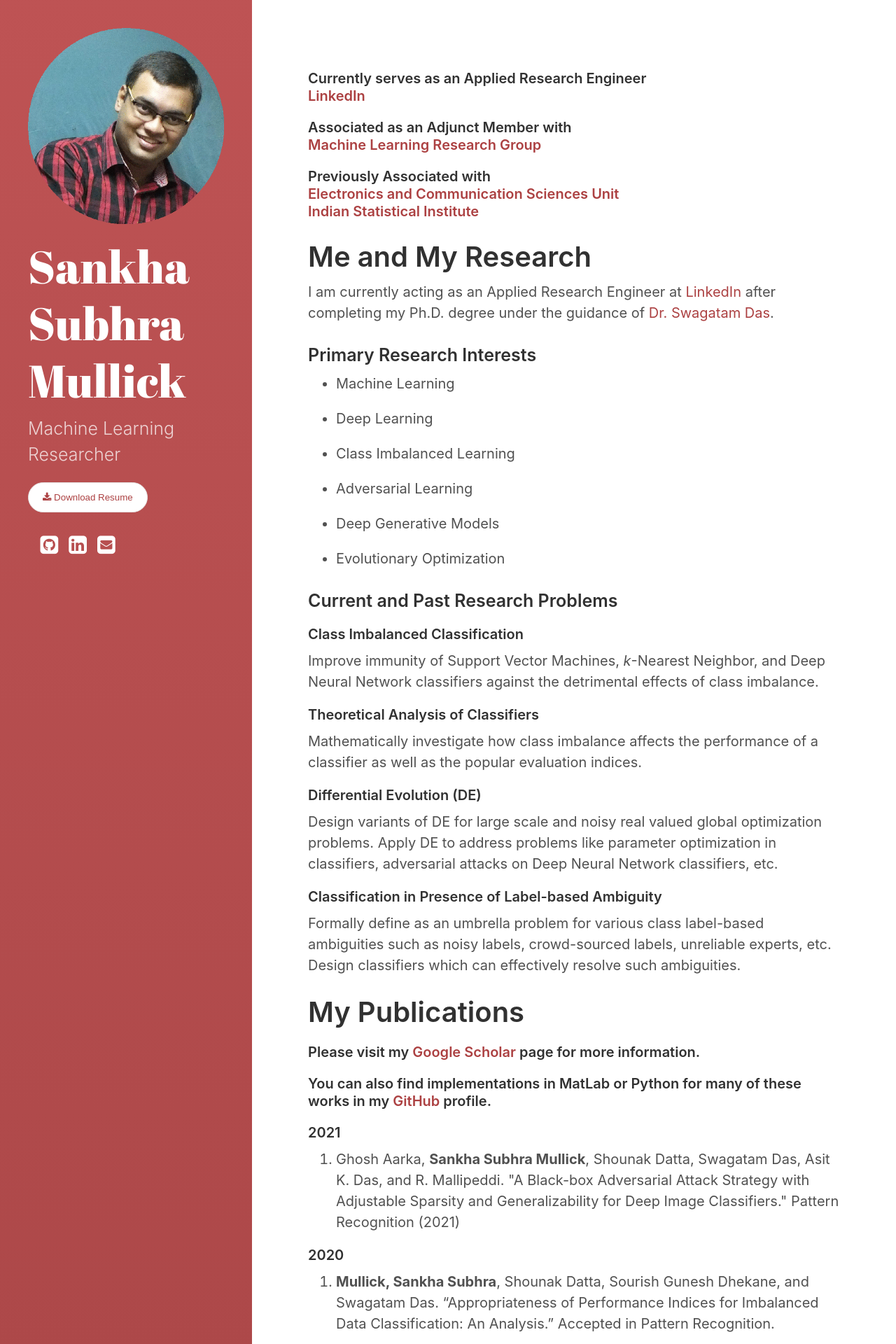
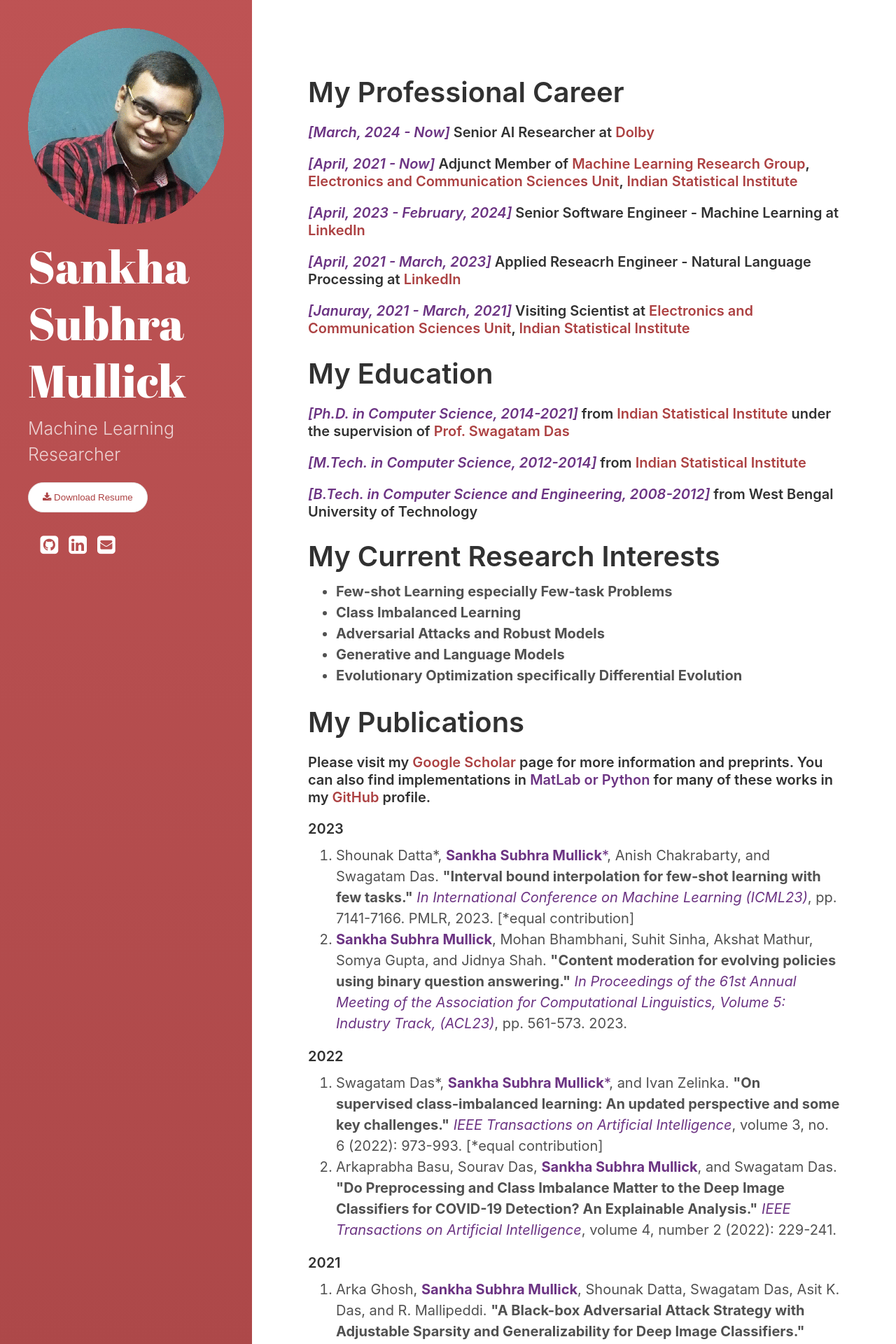
Before and after one commit to SankhaSubhra/SankhaSubhra.github.io, a Jekyll site: the page built from index.html, in a window 1280 px wide. Shown: the top 1920 px of the page at 70% size. Built offline with Jekyll 4.4.1, drawn with Linux system fonts in a browser that asks for light colours; the list of posts is cut into pages by our own code; a style sheet for code colours, icons or effects is not loaded; some of the changed text lies outside the part shown.

Commit message:
site and dependency updates

```diff
--- a/Gemfile
+++ b/Gemfile
@@ -1,3 +1,5 @@
 source 'https://rubygems.org'
 gem 'github-pages', group: :jekyll_plugins
-gem "kramdown", ">= 2.3.1"
+gem "jekyll"
+gem "kramdown"
+gem "webrick"
--- a/index.html
+++ b/index.html
@@ -2,138 +2,106 @@
 layout: index
 title: Home
 ---
-<h4> Currently serves as an Applied Research Engineer <br>
+
+<h1>My Professional Career</h1>
+
+<h4> <font color="#6C3483"><i>[March, 2024 - Now]</i></font> Senior AI Researcher at
+    <a href="https://www.linkedin.com">Dolby</a>
+</h4>
+<h4> <font color="#6C3483"><i>[April, 2021 - Now]</i></font> Adjunct Member of
+    <a href="https://mlrgisi.github.io/">Machine Learning Research Group</a>,
+    <a href="https://www.isical.ac.in/~ecsu/?q=node/24">Electronics and Communication Sciences Unit</a>,
+    <a href="https://www.isical.ac.in/">Indian Statistical Institute</a>
+</h4>
+<h4> <font color="#6C3483"><i>[April, 2023 - February, 2024]</i></font> Senior Software Engineer - Machine Learning at
     <a href="https://www.linkedin.com">LinkedIn</a>
 </h4>
-<h4> Associated as an Adjunct Member with <br>
-    <a href="https://mlrgisi.github.io/">Machine Learning Research Group</a>
+<h4> <font color="#6C3483"><i>[April, 2021 - March, 2023]</i></font> Applied Reseacrh Engineer - Natural Language Processing at
+    <a href="https://www.linkedin.com">LinkedIn</a>
 </h4>
-<h4> Previously Associated with <br>
-    <a href="https://www.isical.ac.in/~ecsu/?q=node/24">Electronics and Communication Sciences Unit</a><br>
-    <a href="https://www.isical.ac.in/">Indian Statistical Institute</a><br>
+<h4> <font color="#6C3483"><i>[Januray, 2021 - March, 2021]</i></font> Visiting Scientist at
+    <a href="https://www.isical.ac.in/~ecsu/?q=node/24">Electronics and Communication Sciences Unit</a>,
+    <a href="https://www.isical.ac.in/">Indian Statistical Institute</a>
 </h4>
 
-<h1>Me and My Research</h1>
+<h1>My Education</h1>
+<h4> <font color="#6C3483"><i>[Ph.D. in Computer Science, 2014-2021]</i></font> from <a href="https://www.isical.ac.in/">Indian Statistical Institute</a> under the supervision of <a href="https://www.isical.ac.in/~swagatam.das/">Prof. Swagatam Das</a>
+</h4>
+<h4> <font color="#6C3483"><i>[M.Tech. in Computer Science, 2012-2014]</i></font> from <a href="https://www.isical.ac.in/">Indian Statistical Institute</a>
+</h4>
+<h4> <font color="#6C3483"><i>[B.Tech. in Computer Science and Engineering, 2008-2012]</i></font> from West Bengal University of Technology
+</h4>
 
-I am currently acting as an Applied Research Engineer at <a href="https://www.linkedin.com">LinkedIn</a> after completing my Ph.D. degree under the guidance of
-<a href="https://www.isical.ac.in/~swagatam.das/">Dr. Swagatam Das</a>. <br>
+<h1>My Current Research Interests</h1>
 
-<h3>Primary Research Interests</h3>
 <ul>
-    <li> Machine Learning </li>
+    <li> <b>Few-shot Learning especially Few-task Problems</b></li>
+    <li> <b>Class Imbalanced Learning</b> </li>
+    <li> <b>Adversarial Attacks and Robust Models</b> </li>
+    <li> <b>Generative and Language Models</b> </li>
+    <li> <b>Evolutionary Optimization specifically Differential Evolution</b> </li>
 </ul>
-<ul>
-    <li> Deep Learning </li>
-</ul>
-<ul>
-    <li> Class Imbalanced Learning </li>
-</ul>
-<ul>
-    <li> Adversarial Learning </li>
-</ul>
-<ul>
-    <li> Deep Generative Models </li>
-</ul>
-<ul>
-    <li> Evolutionary Optimization </li>
-</ul>
-<!--My research interests include classification in presence of class-imbalance, deep learning, handling label-based ambiguities during
-classification, theoretical performance analysis of learning algorithms, investigating the applicability of
-classification performance indices under the effect of data anomalies, evolutionary optimization techniques such as
-differential evolution, and density based clustering with a focus on application in Computer Vision and Bioinformatics.
--->
-<h3> Current and Past Research Problems </h3>
-<h5>Class Imbalanced Classification</h5>
-Improve immunity of Support Vector Machines, <i>k</i>-Nearest Neighbor, and Deep Neural Network classifiers against the detrimental effects of class imbalance.
-
-<h5>Theoretical Analysis of Classifiers</h5>
-Mathematically investigate how class imbalance affects the performance of a classifier as well as the popular
-evaluation indices.
-
-<h5>Differential Evolution (DE)</h5>
-Design variants of DE for large scale and noisy real valued global optimization problems. Apply DE to address problems like parameter optimization in classifiers, adversarial attacks on Deep Neural Network classifiers, etc.
-
-<h5>Classification in Presence of Label-based Ambiguity</h5>
-Formally define as an umbrella problem for various class label-based ambiguities such as noisy labels, crowd-sourced
-labels, unreliable experts, etc. Design classifiers which can effectively resolve such ambiguities.
 
 <h1>My Publications</h1>
 <h6>Please visit my <a href="https://scholar.google.com/citations?user=QnzlBI8AAAAJ">Google Scholar</a> page for more
-    information. </h6>
-<h6>You can also find implementations in MatLab or Python for many of these works in my <a
-        href="https://github.com/SankhaSubhra">GitHub</a> profile.</h6>
+    information and preprints. You can also find implementations in <font color="#6C3483">MatLab or Python</font> for many of these works in my <a href="https://github.com/SankhaSubhra">GitHub</a> profile.</h6>
+    <h5>2023</h5>
+    <ol>
+        <li>Shounak Datta*, <font color="#6C3483"><b>Sankha Subhra Mullick</b>*</font>, Anish Chakrabarty, and Swagatam Das. <b>"Interval bound interpolation for few-shot learning with few tasks."</b> <font color="#6C3483"><i>In International Conference on Machine Learning (ICML23)</i></font>, pp. 7141-7166. PMLR, 2023. [*equal contribution] </li>
+        <li><font color="#6C3483"><b>Sankha Subhra Mullick</b></font>, Mohan Bhambhani, Suhit Sinha, Akshat Mathur, Somya Gupta, and Jidnya Shah. <b>"Content moderation for evolving policies using binary question answering."</b> <font color="#6C3483"><i>In Proceedings of the 61st Annual Meeting of the Association for Computational Linguistics, Volume 5: Industry Track, (ACL23)</i></font>, pp. 561-573. 2023.</li>
+    </ol>
+    <h5>2022</h5>
+    <ol>
+        <li>Swagatam Das*, <font color="#6C3483"><b>Sankha Subhra Mullick</b>*</font>, and Ivan Zelinka. <b>"On supervised class-imbalanced learning: An updated perspective and some key challenges."</b> <font color="#6C3483"><i>IEEE Transactions on Artificial Intelligence</i></font>, volume 3, no. 6 (2022): 973-993. [*equal contribution] </li>
+        <li>Arkaprabha Basu, Sourav Das, <font color="#6C3483"><b>Sankha Subhra Mullick</b></font>, and Swagatam Das. <b>"Do Preprocessing and Class Imbalance Matter to the Deep Image Classifiers for COVID-19 Detection? An Explainable Analysis."</b> <font color="#6C3483"><i>IEEE Transactions on Artificial Intelligence</i></font>, volume 4, number 2 (2022): 229-241.</li>
+    </ol>
     <h5>2021</h5>
     <ol>
-    <li>Ghosh Aarka, <b>Sankha Subhra Mullick</b>, Shounak Datta, Swagatam Das, Asit K. Das, and R. Mallipeddi. "A Black-box Adversarial Attack Strategy with Adjustable Sparsity and Generalizability for Deep Image Classifiers." Pattern Recognition (2021)</li>
+        <li>Arka Ghosh, <font color="#6C3483"><b>Sankha Subhra Mullick</b></font>, Shounak Datta, Swagatam Das, Asit K. Das, and R. Mallipeddi. <b>"A Black-box Adversarial Attack Strategy with Adjustable Sparsity and Generalizability for Deep Image Classifiers."</b> <font color="#6C3483"><i>Pattern Recognition</i></font>, volume 122 (2021): 108279</li>
     </ol>
     <h5>2020</h5>
     <ol>
-    <li><b>Mullick, Sankha Subhra</b>, Shounak Datta, Sourish Gunesh Dhekane, and Swagatam Das. “Appropriateness of Performance Indices for Imbalanced Data Classification: An Analysis.” Accepted in Pattern Recognition.</li>
+        <li><font color="#6C3483"><b>Sankha Subhra Mullick</b></font>, Shounak Datta, Sourish Gunesh Dhekane, and Swagatam Das. <b>“Appropriateness of Performance Indices for Imbalanced Data Classification: An Analysis.”</b> <font color="#6C3483"><i>Pattern Recognition</i></font>, volume 102 (2020): 107197</li>
     </ol>
     <h5>2019</h5>
     <ol>
-    <li><b>Mullick, Sankha Subhra</b>, Shounak Datta and Swagatam Das. “Generative adversarial minority oversampling.” Accepted in IEEE International Conference on Computer Vision (ICCV) 2019. arXiv preprint arXiv:1903.09730.</li>
-    <li>Banerjee, Imon, <b>Sankha Subhra Mullick</b>, and Swagatam Das. “On convergence of the class membership estimator in fuzzy k-nearest neighbour classifier.” IEEE Transactions on Fuzzy Systems, 27 (6), (2019): 1226-1236.
-    </li>
+        <li><font color="#6C3483"><b>Sankha Subhra Mullick</b></font>, Shounak Datta and Swagatam Das. <b>“Generative adversarial minority oversampling.”</b> <font color="#6C3483"><i>In IEEE International Conference on Computer Vision (ICCV19)</i></font>, pp: 1695-1704. 2019.</li>
+        <li>Imon Banerjee, <font color="#6C3483"><b>Sankha Subhra Mullick</b></font>, and Swagatam Das. <b>“On convergence of the class membership estimator in fuzzy k-nearest neighbour classifier.”</b> <font color="#6C3483"><i>IEEE Transactions on Fuzzy Systems</i></font>, volume 27 number 6, (2019): 1226-1236. </li>
     </ol>
     <h5>2018</h5>
     <ol>
-    <li><b>Mullick, Sankha Subhra</b>, Shounak Datta and Swagatam Das. "Adaptive learning-based k-nearest neighbour
-    classifiers with resilience to class imbalance," IEEE Transactions on Neural Networks and Learning Systems,
-    29(11) (2018): 5713 - 5725. </li>
+        <li><font color="#6C3483"><b>Sankha Subhra Mullick</b></font>, Shounak Datta and Swagatam Das. <b>"Adaptive learning-based k-nearest neighbour classifiers with resilience to class imbalance,"</b> <font color="#6C3483"><i>IEEE Transactions on Neural Networks and Learning Systems</i></font>, volume 29 number 11, (2018): 5713-5725. </li>
     </ol>
     <h5>2017</h5>
     <ol>
-    <li>Ghosh, Arka, Swagatam Das, <b>Sankha Subhra Mullick</b>, R Mallipeddi, and AK Das. “A switched parameter
-    differential evolution with optional blending crossover for scalable numerical optimization”. Applied Soft
-    Computing 57 (2017): 329-352.</li>
-    <li>Biswas, Nimagna, Saurajit Chakraborty, <b>Sankha Subhra Mullick</b>, and Swagatam Das. “A parameter independent
-    fuzzy weighted k-Nearest neighbour classifier.” Pattern Recognition Letters 101 (2017): 80-87.</li>
-    <li>Datta, Shounak, <b>Sankha Subhra Mullick</b>, and Swagatam Das. "Generalized mean based back-propagation of errors for ambiguity resolution." Pattern Recognition Letters 94 (2017): 22-29.</li>
-    <li>Datta, Shounak, Sayak Nag, <b>Sankha Subhra Mullick</b>, and Swagatam Das. "Diversifying support vector machines for boosting using kernel perturbation: applications to class imbalance and small disjuncts." arXiv preprint
-    arXiv:1712.08493 (2017).</li>
+        <li>Arka Ghosh, Swagatam Das, <font color="#6C3483"><b>Sankha Subhra Mullick</b></font>, R Mallipeddi, and AK Das. <b>“A switched parameter differential evolution with optional blending crossover for scalable numerical optimization”</b>. <font color="#6C3483"><i>Applied Soft Computing</i></font>, volume 57 (2017): 329-352.</li>
+        <li>Nimagna Biswas, Saurajit Chakraborty, <font color="#6C3483"><b>Sankha Subhra Mullick</b></font>, and Swagatam Das. <b>“A parameter independent fuzzy weighted k-Nearest neighbour classifier.”</b> <font color="#6C3483"><i>Pattern Recognition Letters</i></font>, volume 101 (2017): 80-87.</li>
+        <li>Shounak Datta, <font color="#6C3483"><b>Sankha Subhra Mullick</b></font>, and Swagatam Das. <b>"Generalized mean based back-propagation of errors for ambiguity resolution."</b> <font color="#6C3483"><i>Pattern Recognition Letters</i></font>, volume 94 (2017): 22-29.</li>
     </ol>
     <h5>2016</h5>
     <ol>
-    <li>Das, Swagatam, <b>Sankha Subhra Mullick</b>, and Ponnuthurai N. Suganthan. "Recent advances in differential
-    evolution–an updated survey." Swarm and Evolutionary Computation 27 (2016): 1-30. </li>
+        <li>Swagatam Das, <font color="#6C3483"><b>Sankha Subhra Mullick</b></font>, and Ponnuthurai N. Suganthan. <b>"Recent advances in differential evolution: an updated survey."</b> <font color="#6C3483"><i>Swarm and Evolutionary Computation</i></font>, volume 27 (2016): 1-30. </li>
     </ol>
     <h5>2015</h5>
     <ol>
-    <li>Das, Swagatam, Arka Ghosh, and <b>Sankha Subhra Mullick</b>. "A switched parameter differential evolution for large scale global optimization–simpler may be better." Mendel 2015. Springer, Cham, 2015. 103-125. </li>
+        <li>Swagatam Das, Arka Ghosh, and <font color="#6C3483"><b>Sankha Subhra Mullick</b></font>. <b>"A switched parameter differential evolution for large scale global optimization: simpler may be better."</b> <font color="#6C3483"><i>Mendel 2015</i></font>, pp. 103-125. 2015. Springer, Cham. </li>
     </ol>
 
 <h1>My Professional Activities</h1>
-<h5>Reveiw Duties</h5>
-I act as an active reviewer for IEEE Transactions on Evolutionary Computations (since 2019), IEEE Transactions on Fuzzy Systems (since 2019), IEEE Transactions on Neural Networks and Learning Systems (since 2018), IEEE Access (since 2018), Swarm and Evolutionary Computation (since 2018), Neurocomputing (since 2018), Pattern Recognition (since 2017), Information Sciences (since 2017), etc.<br>
-<h5>Teaching Duties</h5>
-I have supervised more than 10 undergraduate and graduate research interns from notable academic institutes such as
-ISI, Jadavpur University, IIT Guwahati, IIIT Guwahati, etc. on projects leading to journal papers, technical reports
-and/or dissertations since 2015.<br>
-<h5>Lectures</h5>
-I serve as a lecturer in the Summer School on Computer Vision, Graphics and Image Processing, an Electronics
-and Communication Sciences Unit, Indian Statistical Institute initiative since 2016.<br>
-
-<h1>My Education and Research Experience</h1>
-<b>April, 2021 - Now</b> <br>
-Applied Research Engineer, LinkedIn. <br> <br>
-<b>January, 2021 - March, 2021</b> <br>
-Visiting Scientist, Electronics and Communication Sciences Unit, Indian Statistical Institute. <br> <br>
-<b>August, 2016 - January, 2021</b> <br>
-Senior Research Fellow, Electronics and Communication Sciences Unit, Indian Statistical Institute. <br> <br>
-<b>August, 2014 - July, 2016</b> <br>
-Junior Research Fellow, Electronics and Communication Sciences Unit, Indian Statistical Institute. <br> <br>
-<b>July, 2012 - August, 2014</b> <br>
-M.Tech in Computer Science, Indian Statistical Institute. <br> <br>
-<b>May, 2013 - June, 2013</b> <br>
-Research Intern, Indian Institute of Technology, Delhi. <br> <br>
-<b>July, 2008 - July, 2012</b> <br>
-B.Tech in Computer Science and Engineering from West Bengal University of Technology (recently renamed as Maulana Abul Kalam Azad University of Technology).
+<ul>
+    <li><b>My Patents</b>
+    <ol>
+        <li>Suhit Sinha, <font color="#6C3483"><b>Sankha Subhra Mullick</b></font>, Akshat Mathur, Somya Gputa, and Jidnya Samir Shah. <b>"Zero-Shot Training for Multimodal Content Classifier"</b>. <font color="#6C3483"><i>US Patent App. 18/423,799 dated 01/26/2024, Status: pending.</i></font>.</li>
+    </ol>
+    </li>
+    <li><b>Reveiw Duties:</b> I act as an active reviewer for IEEE Transactions on Evolutionary Computations (since 2019), IEEE Transactions on Fuzzy Systems (since 2019), IEEE Transactions on Neural Networks and Learning Systems (since 2018), Swarm and Evolutionary Computation (since 2018), Neurocomputing (since 2018), Pattern Recognition (since 2017), Information Sciences (since 2017), etc.</li>
+    <li><b>Teaching Duties:</b> I served as a teaching Assistant, Pattern Recognition and Image Processing, M. Tech. in Computer Science, Indian Statistical Institute, Fall 2020. I am a regular speaker at Summer School on Computer Vision, Graphics and Image Processing, an Electronics and Communication Sciences Unit, Indian Statistical Institute initiative since 2016. I am also a regular speaker at Winter School on Deep Learning, another yearly initiative by the Electronics and Communication Sciences Unit, Indian Statistical Institute, since 2021.</li>
+    <li><b>Leadership:</b> Co-conceptualized and currently managing the Winter School on Deep Learning (WSDL) since 2022. WSDL is a fully online, two-month long, weekends-only, certificate course, that aims to regularly bring the best minds in the world, in the field of the theory and application of Computer Science, to an audience of widely varying expertise. Check out the previous sessions of WSDL [<a href="https://sites.google.com/view/wsdl2022/?authuser=0">2022</a>, <a = href="https://sites.google.com/view/wsdl2023/home?authuser=0">2023</a>, and <a href="https://sites.google.com/view/wsdl2024">2024</a>] to know more about the school and its success story. </li>
+    <li><b>Supervision:</b> I have supervised more than 15 undergraduate and graduate research interns from notable academic institutes such as the Indian Statistical Institute, Jadavpur University, IIT Guwahati, etc. on projects leading to journal papers, technical reports, and dissertations since 2015.</li>
+</ul>
 
 <h1>Beyond Research</h1>
-I am an avid reader and a video game enthusiast, who happens to love high-altitude trekking as well. I am interested in
-creative writing which I consider as my primary hobby. My literary works are mostly in Bengali which is my mother
-tongue, while I prefer to use English for blogging. I am a feminist and an environmentalist.
+Sankha is an avid reader who never discriminates between genres and gobbles up everything he can find close to his hand (he mostly prefers high fantasy and fiction though). He loves video games, especially RPGs (that may not always require his trusty PC and PS). Sankha has a tendency to go off the grid at least once a year, usually for high-altitude trekking. He also likes to write a lot, either in his mother tongue, Bengali or if the audience demands then, English. His literary works are mainly non-fiction, boring, post-editorial articles in newspapers, but at times, he also may feel fancy to venture into his imaginative (and romantic) side. Strongly believes in feminism, equity, and diversity. Oh, did you notice that Sankha has a knack for speaking about himself in the third person? Say, like Captain Terrence “Terry” Vincent Jeffords?
 
 <p> <br>
     <small>This website is developed by Sankha Subhra Mullick, over the <a href="https://github.com/fongandrew/hydeout">Hydeout</a> project, on 9th of September, 2019. </small>
```
Also changed, not shown: Gemfile.lock, 10 other files.
